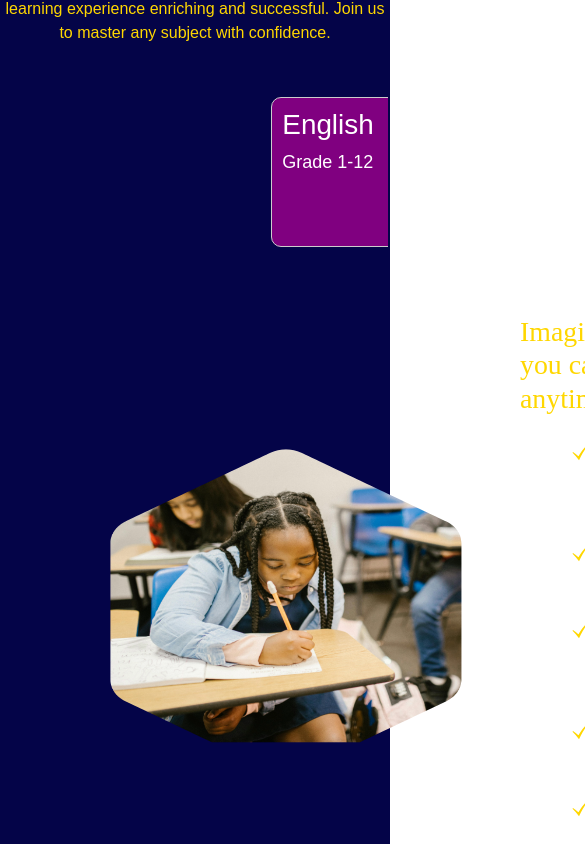
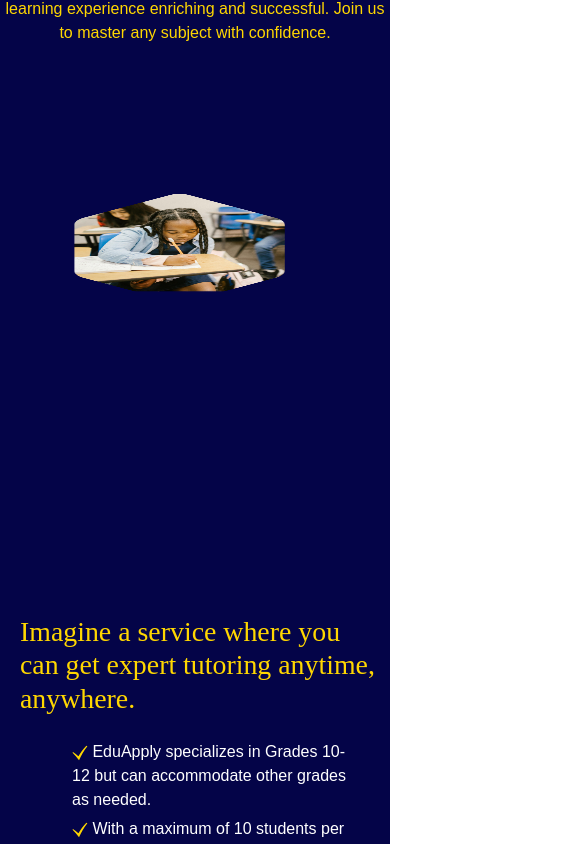
Before and after one commit to BuhleDamane/eduapply, a React (Create React App) app: page / in a window 390 px wide. Shown: the part 852-1696 px from the top of the page, 585 px wide, since content can reach past the window. Built offline with nearby package versions, Linux system fonts and the light colour scheme.

Commit message:
updated app.css

```diff
--- a/src/App.css
+++ b/src/App.css
@@ -754,6 +754,110 @@ nav span{
  .buttons{
   display: flex;
  }
+
+ .rotate{
+  height: 200px;
+  background-color: red;
+  margin: 50px 0 0 0;
+  overflow: hidden;
+  width: 100%;
+  height: 200px;
+  background-color: #ffffff00;
+  border: 2px solid #cccccc00;
+  position: relative;
+}
+
+.train {
+  display: flex;
+  position: absolute;
+  left: 400%;
+  animation: moveTrain 25s linear infinite;
+  overflow: hidden;
+}
+ .icon {
+  width: 250px;
+  height: 130px;
+  border: 1px solid #ccc;
+  border-radius: 10px;
+  margin-right: 30px;
+  font-size: 18px;
+  font-family: Arial, sans-serif;
+  background-color: purple;
+  color: #fff;
+  padding: 10px 10px;
+}
+@keyframes moveTrain {
+  from {
+      left: 400%;
+  }
+  to {
+      left: -400%;
+  }
+}
+.eng .icons{
+  margin-left: 120px;
+  margin-top: -70px;
+  font-size: 60px;
+}
+.physics .icons{
+  margin-left: 150px;
+  margin-top: -100px;
+  font-size: 60px;
+  color: orangered;
+}
+.maths-lit .icons{
+  margin-left: 130px;
+  margin-top: -60px;
+  font-size: 60px;
+  color: blue;
+}
+.maths .icons{
+  color: blue;
+  margin-left: 120px;
+  margin-top: -60px;
+  font-size: 60px;
+}
+.hist .icons{
+  color: brown;
+  margin-left: 140px;
+  margin-top: -60px;
+  font-size: 60px;
+}
+.ls .icons{
+  color: green;
+  font-size: 60px;
+  margin-left: 130px;
+  margin-top: -60px;
+}
+.acc .icons{
+  color: brown;
+  font-size: 60px;
+  margin-left: 130px;
+  margin-top: -60px;
+}
+.agric .icons{
+  color: red;
+  font-size: 60px;
+  margin-left: 130px;
+  margin-top: -60px;
+
+}
+.geo .icons{
+  color: rgb(82, 82, 204);
+  font-size: 60px;
+  margin-left: 130px;
+  margin-top: -60px;
+}
+.about-image{
+  margin-top: -180px;
+  width: 300px;
+  height: 200px;
+}
+.tutoring{
+  margin-top: 300px;
+  margin-left: -300px;
+}
+
 }
 
 /* Small (s) */
```
